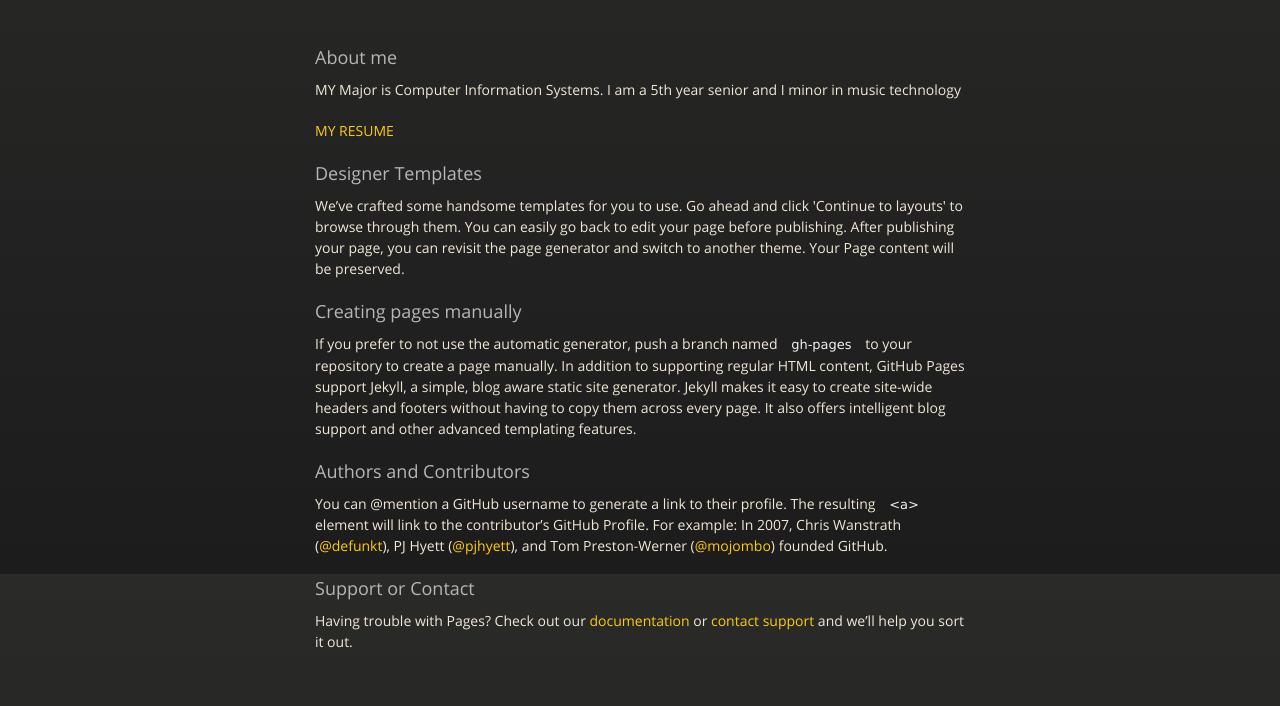
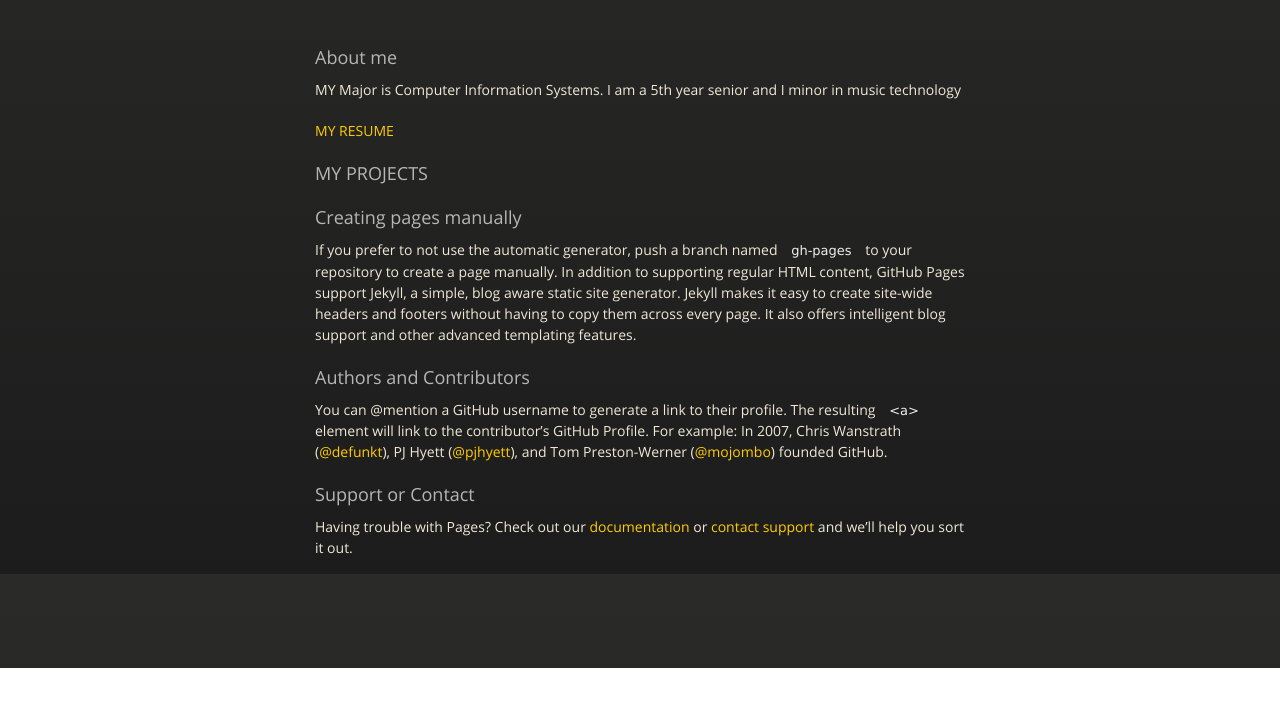
Before and after one commit to scottwe28/portfolio, a plain HTML site: page index.html in a window 1280 px wide. Shown: the part 226-932 px from the top of the page. After the commit the page ends 894 px from the top, so only its background shows below. Drawn offline with nearby package versions, Linux system fonts and the light colour scheme.

Commit message:
Update index.html

```diff
--- a/index.html
+++ b/index.html
@@ -44,9 +44,9 @@
 <p>MY Major is Computer Information Systems. I am a 5th year senior and I minor in music technology</p>
 <p> <a href="https://github.com/scottwe28/portfolio/blob/master/2016Willie%20ScottlResume.docx">MY RESUME</a> </p>
 <h3>
-<a id="designer-templates" class="anchor" href="#designer-templates" aria-hidden="true"><span aria-hidden="true" class="octicon octicon-link"></span></a>Designer Templates</h3>
+<a id="MY PROJECTS" class="anchor" href="#MY PROJECTS" aria-hidden="true"><span aria-hidden="true" class="octicon octicon-link"></span></a>MY PROJECTS</h3>
 
-<p>We’ve crafted some handsome templates for you to use. Go ahead and click 'Continue to layouts' to browse through them. You can easily go back to edit your page before publishing. After publishing your page, you can revisit the page generator and switch to another theme. Your Page content will be preserved.</p>
+<p></p>
 
 <h3>
 <a id="creating-pages-manually" class="anchor" href="#creating-pages-manually" aria-hidden="true"><span aria-hidden="true" class="octicon octicon-link"></span></a>Creating pages manually</h3>
```
